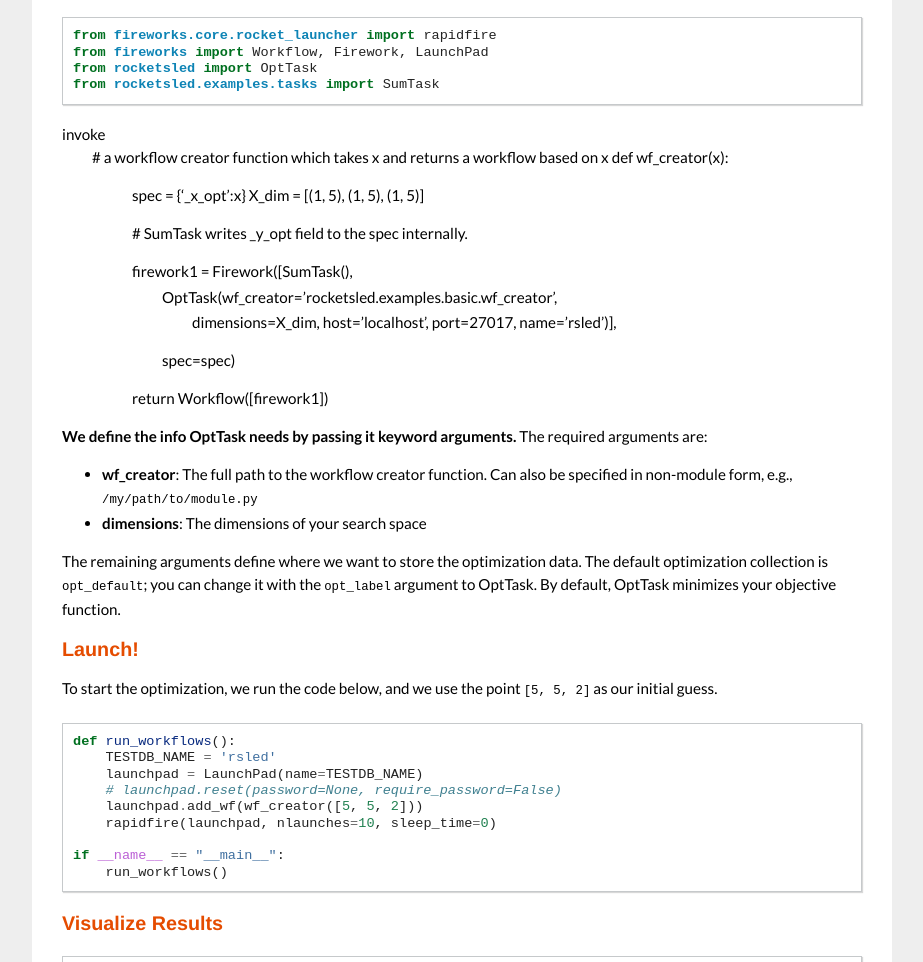
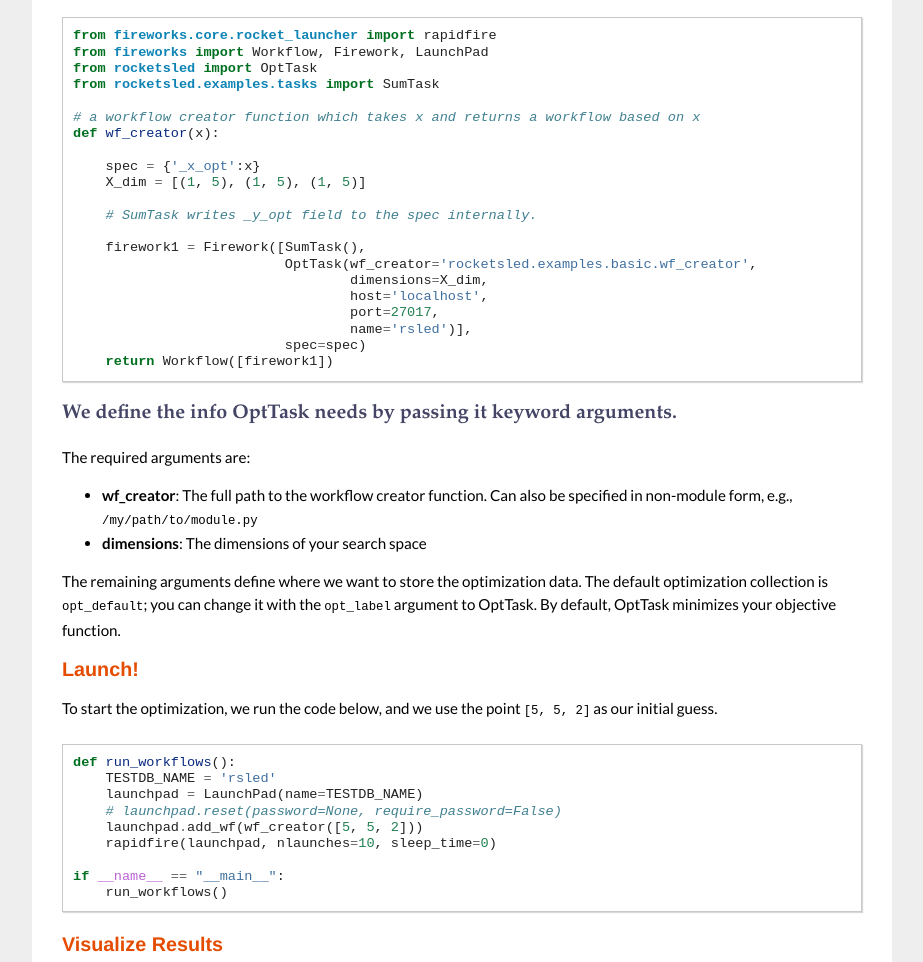
Before and after one commit to hackingmaterials/rocketsled, a plain HTML site: page docs/basic.html in a window 1280 px wide. Shown: the part 869-1831 px from the top of the page, without its empty margins (198-1121 px from the left). Drawn offline with Linux system fonts and the light colour scheme.

Commit message:
update docs one last time

```diff
--- a/docs/basic.html
+++ b/docs/basic.html
@@ -64,39 +64,35 @@ Let’s create a <strong>workflow creator function</strong>, the most important
 <span class="kn">from</span> <span class="nn">fireworks</span> <span class="kn">import</span> <span class="n">Workflow</span><span class="p">,</span> <span class="n">Firework</span><span class="p">,</span> <span class="n">LaunchPad</span>
 <span class="kn">from</span> <span class="nn">rocketsled</span> <span class="kn">import</span> <span class="n">OptTask</span>
 <span class="kn">from</span> <span class="nn">rocketsled.examples.tasks</span> <span class="kn">import</span> <span class="n">SumTask</span>
+
+<span class="c1"># a workflow creator function which takes x and returns a workflow based on x</span>
+<span class="k">def</span> <span class="nf">wf_creator</span><span class="p">(</span><span class="n">x</span><span class="p">):</span>
+
+    <span class="n">spec</span> <span class="o">=</span> <span class="p">{</span><span class="s1">&#39;_x_opt&#39;</span><span class="p">:</span><span class="n">x</span><span class="p">}</span>
+    <span class="n">X_dim</span> <span class="o">=</span> <span class="p">[(</span><span class="mi">1</span><span class="p">,</span> <span class="mi">5</span><span class="p">),</span> <span class="p">(</span><span class="mi">1</span><span class="p">,</span> <span class="mi">5</span><span class="p">),</span> <span class="p">(</span><span class="mi">1</span><span class="p">,</span> <span class="mi">5</span><span class="p">)]</span>
+
+    <span class="c1"># SumTask writes _y_opt field to the spec internally.</span>
+
+    <span class="n">firework1</span> <span class="o">=</span> <span class="n">Firework</span><span class="p">([</span><span class="n">SumTask</span><span class="p">(),</span>
+                          <span class="n">OptTask</span><span class="p">(</span><span class="n">wf_creator</span><span class="o">=</span><span class="s1">&#39;rocketsled.examples.basic.wf_creator&#39;</span><span class="p">,</span>
+                                  <span class="n">dimensions</span><span class="o">=</span><span class="n">X_dim</span><span class="p">,</span>
+                                  <span class="n">host</span><span class="o">=</span><span class="s1">&#39;localhost&#39;</span><span class="p">,</span>
+                                  <span class="n">port</span><span class="o">=</span><span class="mi">27017</span><span class="p">,</span>
+                                  <span class="n">name</span><span class="o">=</span><span class="s1">&#39;rsled&#39;</span><span class="p">)],</span>
+                          <span class="n">spec</span><span class="o">=</span><span class="n">spec</span><span class="p">)</span>
+    <span class="k">return</span> <span class="n">Workflow</span><span class="p">([</span><span class="n">firework1</span><span class="p">])</span>
 </pre></div>
 </div>
-<dl class="docutils">
-<dt>invoke</dt>
-<dd><p class="first"># a workflow creator function which takes x and returns a workflow based on x
-def wf_creator(x):</p>
-<blockquote class="last">
-<div><p>spec = {‘_x_opt’:x}
-X_dim = [(1, 5), (1, 5), (1, 5)]</p>
-<p># SumTask writes _y_opt field to the spec internally.</p>
-<dl class="docutils">
-<dt>firework1 = Firework([SumTask(),</dt>
-<dd><dl class="first docutils">
-<dt>OptTask(wf_creator=’rocketsled.examples.basic.wf_creator’,</dt>
-<dd>dimensions=X_dim,
-host=’localhost’,
-port=27017,
-name=’rsled’)],</dd>
-</dl>
-<p class="last">spec=spec)</p>
-</dd>
-</dl>
-<p>return Workflow([firework1])</p>
-</div></blockquote>
-</dd>
-</dl>
-<p><strong>We define the info OptTask needs by passing it keyword arguments.</strong> The required arguments are:</p>
+<div class="section" id="we-define-the-info-opttask-needs-by-passing-it-keyword-arguments">
+<h3>We define the info OptTask needs by passing it keyword arguments.<a class="headerlink" href="#we-define-the-info-opttask-needs-by-passing-it-keyword-arguments" title="Permalink to this headline">¶</a></h3>
+<p>The required arguments are:</p>
 <ul class="simple">
 <li><strong>wf_creator</strong>: The full path to the workflow creator function. Can also be specified in non-module form, e.g., <code class="code docutils literal notranslate"><span class="pre">/my/path/to/module.py</span></code></li>
 <li><strong>dimensions</strong>: The dimensions of your search space</li>
 </ul>
 <p>The remaining arguments define where we want to store the optimization data. The default optimization collection is <code class="code docutils literal notranslate"><span class="pre">opt_default</span></code>; you can change it with the <code class="code docutils literal notranslate"><span class="pre">opt_label</span></code> argument to OptTask.
 By default, OptTask minimizes your objective function.</p>
+</div>
 </div>
 <div class="section" id="launch">
 <h2>Launch!<a class="headerlink" href="#launch" title="Permalink to this headline">¶</a></h2>
@@ -138,7 +134,10 @@ See the <a class="reference internal" href="guide.html"><span class="doc">guide<
   <ul>
 <li><a class="reference internal" href="#">Basic Tutorial - 5-10 min</a><ul>
 <li><a class="reference internal" href="#overview">Overview</a></li>
-<li><a class="reference internal" href="#making-a-workflow-function">Making a Workflow Function</a></li>
+<li><a class="reference internal" href="#making-a-workflow-function">Making a Workflow Function</a><ul>
+<li><a class="reference internal" href="#we-define-the-info-opttask-needs-by-passing-it-keyword-arguments">We define the info OptTask needs by passing it keyword arguments.</a></li>
+</ul>
+</li>
 <li><a class="reference internal" href="#launch">Launch!</a></li>
 <li><a class="reference internal" href="#visualize-results">Visualize Results</a></li>
 </ul>
```
Also changed, not shown: docs/index.html (+17 -16 lines), docs/_sources/basic.rst.txt, docs/_sources/index.rst.txt, docs/searchindex.js, docs_rst/_static/ml.png (added), docs_rst/_static/opt.png (added), 3 other files.
